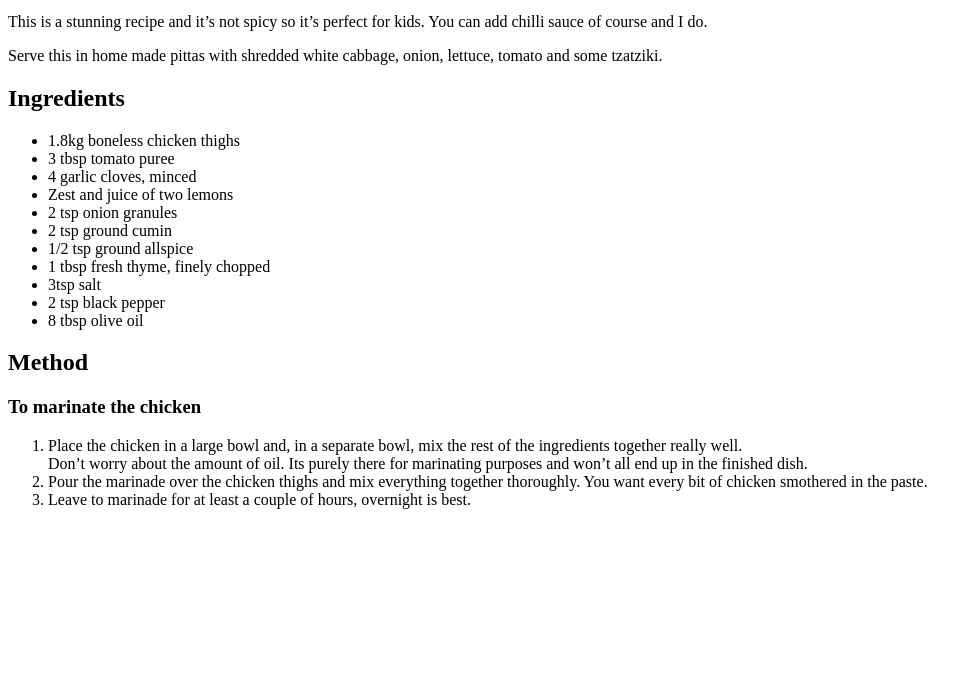
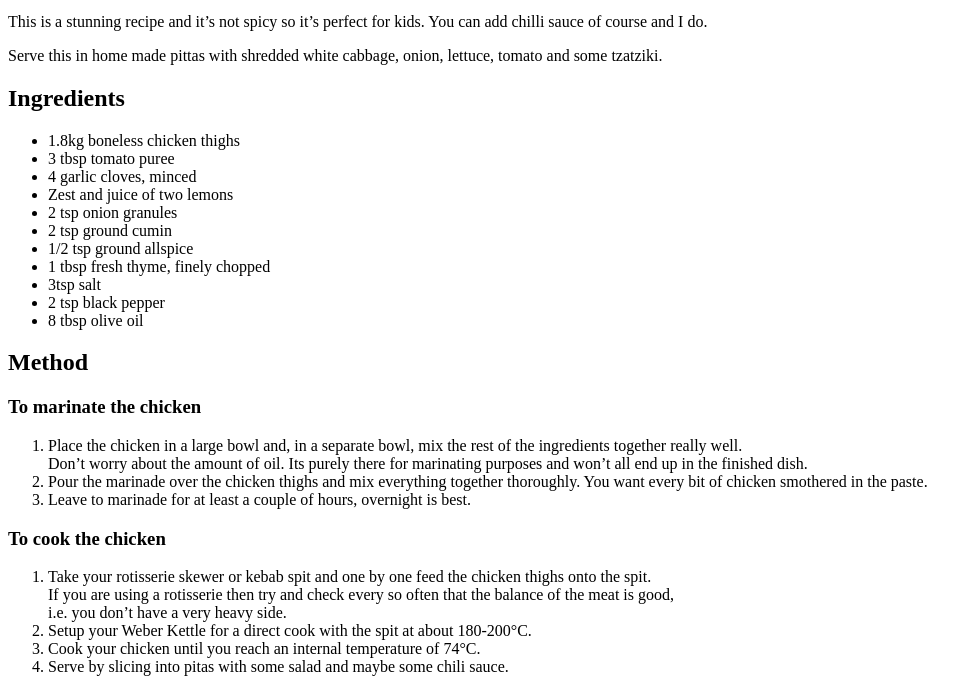
Before and after one commit to ChristianP-code/odin-recipes, a plain HTML site: page recipes/kellybab.html in a window 1280 px wide. Shown: the part 662-1354 px from the top of the page, without its empty margins (0-978 px from the left). Before the commit the page ends 1187 px from the top, so only its background shows below. Drawn offline with Linux system fonts and the light colour scheme.

Commit message:
Add additional steps to kellybab recipe method list
Use two line breaks in step one to cook the chicken, for improved
readability.

```diff
--- a/recipes/kellybab.html
+++ b/recipes/kellybab.html
@@ -36,7 +36,15 @@
                         <li>Pour the marinade over the chicken thighs and mix everything together thoroughly. You want every bit of chicken smothered in the paste.</li>
                         <li>Leave to marinade for at least a couple of hours, overnight is best.</li>
                     </ol>
-
+                <h3>To cook the chicken</h3>
+                    <ol>
+                        <li>Take your rotisserie skewer or kebab spit and one by one feed the chicken thighs onto the spit. <br>
+                            If you are using a rotisserie then try and check every so often that the balance of the meat is good, <br>
+                            i.e. you don’t have a very heavy side.</li>
+                        <li>Setup your Weber Kettle for a direct cook with the spit at about 180-200°C.</li>
+                        <li>Cook your chicken until you reach an internal temperature of 74°C.</li>
+                        <li>Serve by slicing into pitas with some salad and maybe some chili sauce.</li>
+                    </ol>
 
     </body>
 </html>
```
